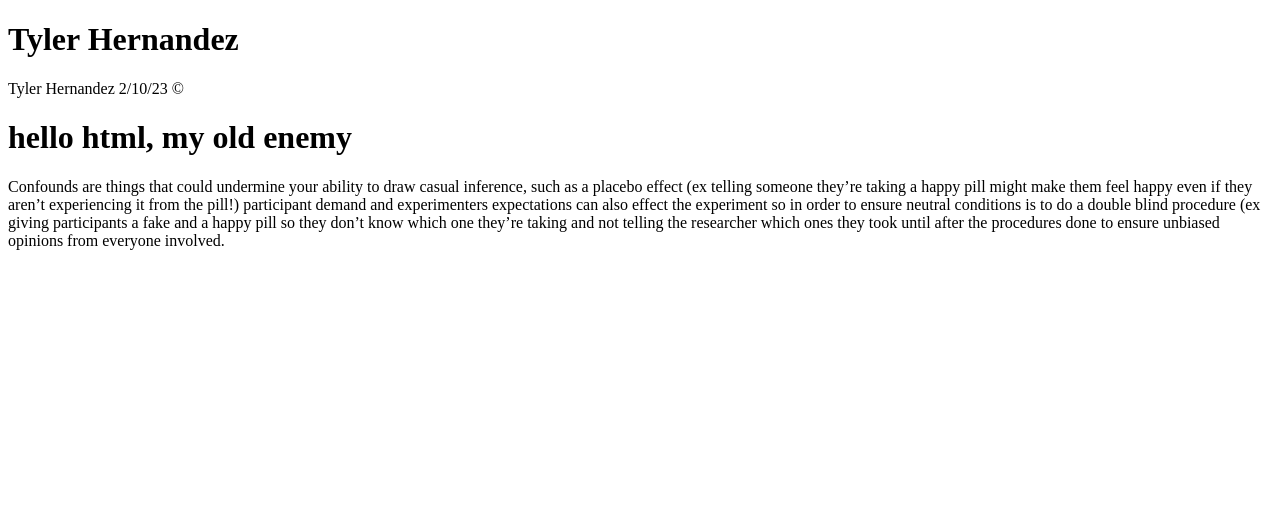
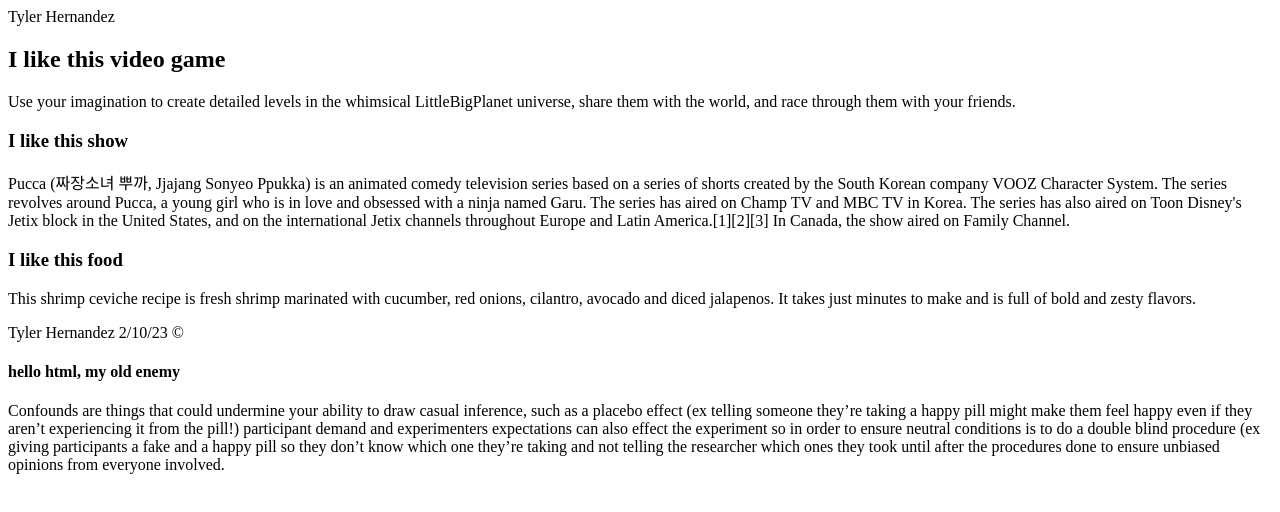
Before and after one commit to TylerJHernandez/ProjectOne, a plain HTML site: page index.html in a window 1280 px wide. Drawn offline with Linux system fonts and the light colour scheme.

Commit message:
added seperate headings and articles

```diff
--- a/index.html
+++ b/index.html
@@ -7,19 +7,44 @@
 <body>
     <!--start of my layout-->
     <header>
-<h1> Tyler Hernandez </h1>
+ Tyler Hernandez
     </header>
+<h2> I like this video game </h2>
     <section>
         <article>
-<!--link here-->
+            <p>Use your imagination to create detailed levels in the whimsical LittleBigPlanet universe, share them with the world, and race through them with your friends.
+            </p>
+<!--https://www.ign.com/games/littlebigplanet/articles-->
         </article>
     </section>
+
+    <h3> I like this show </h3>
+    <section>
+        <article>
+            <p>Pucca (짜장소녀 뿌까, Jjajang Sonyeo Ppukka) is an animated comedy television series based on a series of shorts created by the South Korean company VOOZ Character System. The series revolves around Pucca, a young girl who is in love and obsessed with a ninja named Garu. The series has aired on Champ TV and MBC TV in Korea. The series has also aired on Toon Disney's Jetix block in the United States, and on the international Jetix channels throughout Europe and Latin America.[1][2][3] In Canada, the show aired on Family Channel.
+            </p>
+<!--https://en.wikipedia.org/wiki/Pucca_(TV_series)-->
+        </article>
+
+    </section>
+
+
+    <h3> I like this food </h3>
+    <section>
+        <article>
+            <p>This shrimp ceviche recipe is fresh shrimp marinated with cucumber, red onions, cilantro, avocado and diced jalapenos. It takes just minutes to make and is full of bold and zesty flavors.
+            </p>
+<!--https://www.dinneratthezoo.com/shrimp-ceviche/-->
+        </article>
+
+    </section>
+
     <footer>
 Tyler Hernandez 2/10/23 &#169;
     </footer>
 </body>
 
-<h1> hello html, my old enemy </h1>
+<h4> hello html, my old enemy </h4>
 <p>Confounds are things that could undermine your ability to draw casual inference, such as a placebo effect (ex telling
     someone they’re taking a happy pill might make them feel happy even if they aren’t experiencing it from the pill!)
     participant demand and experimenters expectations can also effect the experiment so in order to ensure neutral
```
